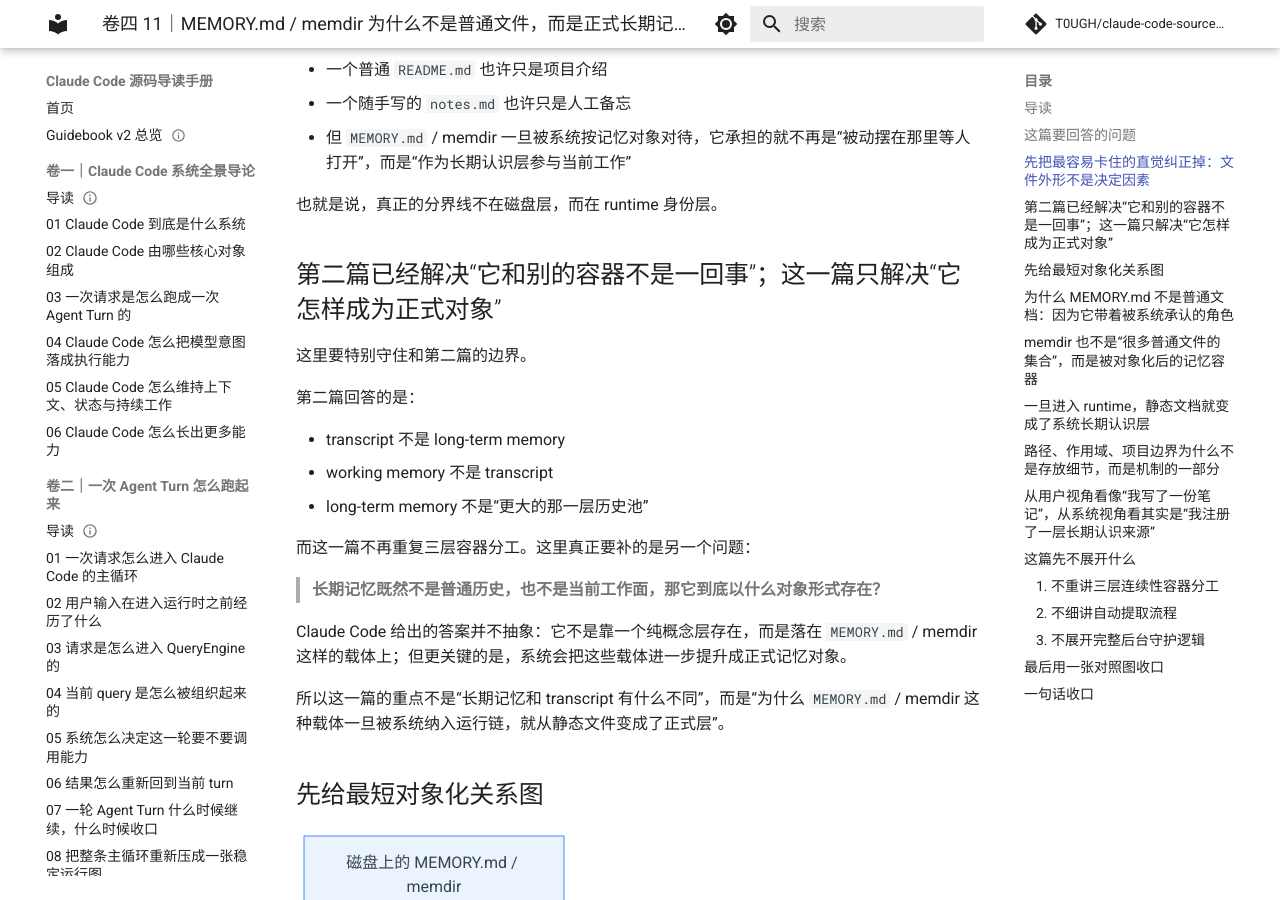
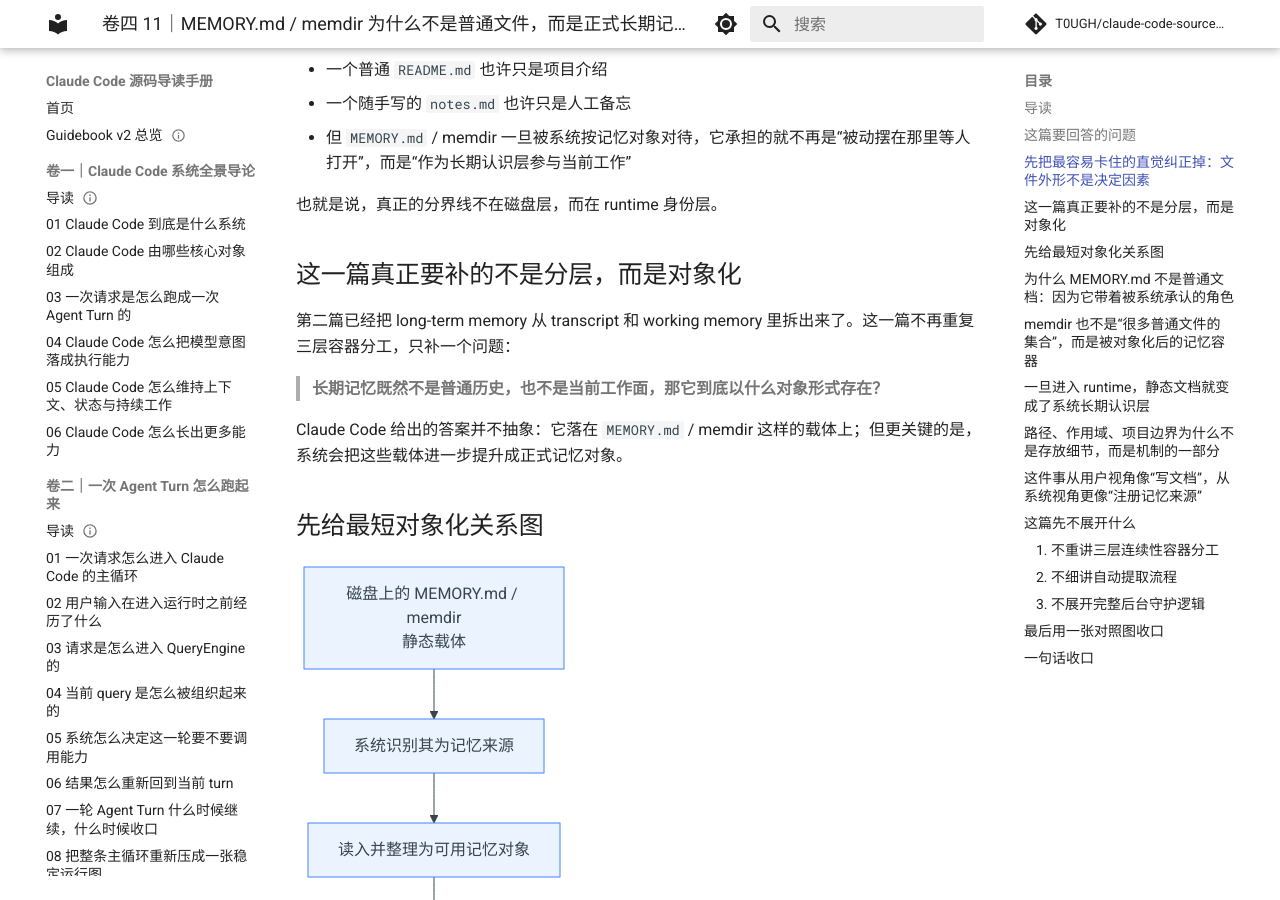
Before and after one commit to T0UGH/claude-code-source-guide, an MkDocs documentation site: the page built from docs/guidebookv2/volume-4/11-why-memory-md-and-memdir-are-a-formal-long-term-memory-layer.md, in a window 1280 px wide and 900 px high, scrolled down 1347 px. Built offline with MkDocs 1.6.1 and Material for MkDocs 9.7.7, drawn with Linux system fonts in a browser that asks for light colours; comment, search, counter and statistics services are not loaded; some of the changed text lies outside the part shown.

Commit message:
tighten volume-4 long-term memory series

```diff
--- a/docs/guidebookv2/volume-4/11-why-memory-md-and-memdir-are-a-formal-long-term-memory-layer.md
+++ b/docs/guidebookv2/volume-4/11-why-memory-md-and-memdir-are-a-formal-long-term-memory-layer.md
@@ -52,23 +52,13 @@ tags:
 
 也就是说，真正的分界线不在磁盘层，而在 runtime 身份层。
 
-## 第二篇已经解决“它和别的容器不是一回事”；这一篇只解决“它怎样成为正式对象”
+## 这一篇真正要补的不是分层，而是对象化
 
-这里要特别守住和第二篇的边界。
-
-第二篇回答的是：
-
-- transcript 不是 long-term memory
-- working memory 不是 transcript
-- long-term memory 不是“更大的那一层历史池”
-
-而这一篇不再重复三层容器分工。这里真正要补的是另一个问题：
+第二篇已经把 long-term memory 从 transcript 和 working memory 里拆出来了。这一篇不再重复三层容器分工，只补一个问题：
 
 > **长期记忆既然不是普通历史，也不是当前工作面，那它到底以什么对象形式存在？**
 
-Claude Code 给出的答案并不抽象：它不是靠一个纯概念层存在，而是落在 `MEMORY.md` / memdir 这样的载体上；但更关键的是，系统会把这些载体进一步提升成正式记忆对象。
-
-所以这一篇的重点不是“长期记忆和 transcript 有什么不同”，而是“为什么 `MEMORY.md` / memdir 这种载体一旦被系统纳入运行链，就从静态文件变成了正式层”。
+Claude Code 给出的答案并不抽象：它落在 `MEMORY.md` / memdir 这样的载体上；但更关键的是，系统会把这些载体进一步提升成正式记忆对象。
 
 ## 先给最短对象化关系图
 
@@ -168,25 +158,11 @@ flowchart LR
 
 这也是为什么这一篇必须讲“载体与对象化”。因为长期记忆不是飘在空中的抽象层，它总要落到具体路径、具体边界、具体对象上；而这些外表上像“存放细节”的东西，恰恰决定了系统怎样正式承认这层记忆。
 
-## 从用户视角看像“我写了一份笔记”，从系统视角看其实是“我注册了一层长期认识来源”
+## 这件事从用户视角像“写文档”，从系统视角更像“注册记忆来源”
 
-这是理解这一篇最顺手的角度转换。
+用户视角里，动作很简单：写一个 `MEMORY.md`、建一个 memdir、往里面补充偏好和长期事实。
 
-用户视角里，动作很简单：
-
-- 写一个 `MEMORY.md`
-- 建一个 memdir
-- 往里面补充偏好、项目约束、长期事实
-
-如果停在这个视角，事情当然像“写文档”。
-
-但系统视角里，同一个动作其实更接近：
-
-- 声明长期记忆来源
-- 把长期认识放入可识别位置
-- 让后续运行时可以持续读到这层认识
-
-也正因此，Claude Code 的长期记忆和“在仓库里顺手放一篇说明文”不是一个层级。前者是正式机制的一部分，后者只是可能被看见的材料。
+但系统视角里，同一个动作更接近：声明长期记忆来源、把长期认识放入可识别位置、让后续运行时可以持续读到这层认识。也正因此，Claude Code 的长期记忆和“在仓库里顺手放一篇说明文”不是一个层级：前者是正式机制的一部分，后者只是可能被看见的材料。
 
 ## 这篇先不展开什么
 
```
Also changed, not shown: docs/guidebookv2/volume-4/09-why-memory-is-not-just-another-name-for-context.md (+3 -24 lines), docs/guidebookv2/volume-4/10-why-working-memory-transcript-and-long-term-memory-are-not-the-same.md (+3 -20 lines), docs/guidebookv2/volume-4/12-why-automatic-memory-extraction-is-a-background-runtime-for-system-continuity.md (+9 -40 lines), docs/guidebookv2/volume-4/index.md (+3 -0 lines).
